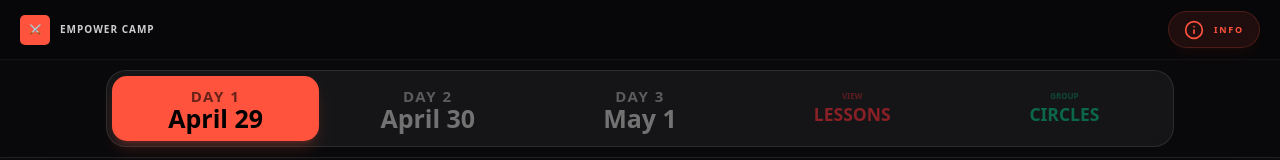
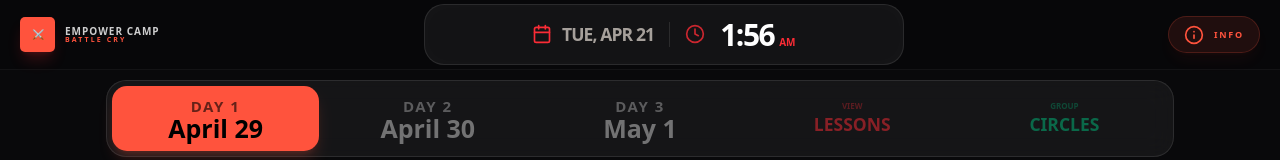
Before and after one commit to nethisip/Empower-Camp, a React (Vite) app: page / in a window 1280 px wide. Shown: the top 160 px of the page. Built offline with nearby package versions, Linux system fonts and the light colour scheme.

Commit message:
feat: Add auto-scroll to current time and date
Introduces functionality to automatically scroll the schedule to the current day and time. Includes a real-time clock display and a helper function to format dates and times.

```diff
--- a/src/App.tsx
+++ b/src/App.tsx
@@ -1788,6 +1788,61 @@ export default function App() {
   const [showInfo, setShowInfo] = useState(false);
   const [fontSize, setFontSize] = useState<'sm' | 'base' | 'lg' | 'xl' | '2xl' | '3xl'>('xl');
   const [filter, setFilter] = useState<'ALL' | 'LESSON' | 'CIRCLE'>('ALL');
+  const [currentTime, setCurrentTime] = useState(new Date());
+
+  const jumpToSchedule = () => {
+    const today = new Date();
+    const currentMonth = today.toLocaleString('default', { month: 'long' });
+    const currentDayNum = today.getDate();
+    const todayString = `${currentMonth} ${currentDayNum}`;
+
+    const matchingDay = data.find(d => d.date === todayString);
+    if (matchingDay) {
+      setActiveDayId(matchingDay.id);
+    } else {
+      setActiveDayId('day1');
+    }
+    setFilter('ALL');
+
+    setTimeout(() => {
+      const target = document.getElementById('schedule-section');
+      if (target) {
+        const offset = 100;
+        const bodyRect = document.body.getBoundingClientRect().top;
+        const elementRect = target.getBoundingClientRect().top;
+        const elementPosition = elementRect - bodyRect;
+        const offsetPosition = elementPosition - offset;
+
+        window.scrollTo({
+          top: offsetPosition,
+          behavior: 'smooth'
+        });
+      }
+    }, 100);
+  };
+
+  useEffect(() => {
+    const timer = setInterval(() => {
+      setCurrentTime(new Date());
+    }, 1000);
+    return () => clearInterval(timer);
+  }, []);
+
+  const formatTime = (date: Date) => {
+    return date.toLocaleTimeString('en-US', {
+      hour: 'numeric',
+      minute: '2-digit',
+      hour12: true,
+    });
+  };
+
+  const formatDate = (date: Date) => {
+    return date.toLocaleDateString('en-US', {
+      weekday: 'short',
+      month: 'short',
+      day: 'numeric',
+    });
+  };
 
   // Background Scroll Effect
   const { scrollY } = useScroll();
@@ -1858,15 +1913,42 @@ export default function App() {
       <nav className="sticky top-0 z-50 backdrop-blur-md bg-[#0a0a0c]/95 border-b border-white/10 shadow-2xl">
         <div className="max-w-7xl mx-auto">
           {/* Header row */}
-          <div className="px-4 h-12 flex items-center justify-between border-b border-white/5 bg-black/20">
-            <div className="flex items-center gap-2">
-              <div className="w-6 h-6 rounded bg-[#ff533d] flex items-center justify-center">
+          <div className="px-4 h-14 flex items-center justify-between border-b border-white/5 bg-black/20 gap-4">
+            <div className="flex items-center gap-2 shrink-0">
+              <div className="w-7 h-7 rounded bg-[#ff533d] flex items-center justify-center shadow-lg shadow-red-500/20">
                 <span className="font-black text-black text-[10px]">⚔</span>
               </div>
-              <h1 className="text-[10px] font-black tracking-widest uppercase truncate text-white/80">Empower Camp</h1>
+              <div className="flex flex-col leading-none">
+                <h1 className="text-[10px] font-black tracking-widest uppercase text-white/80">Empower Camp</h1>
+                <p className="text-[7px] font-bold text-[#ff533d] uppercase tracking-[0.3em]">Battle Cry</p>
+              </div>
             </div>
 
-            <div className="flex items-center gap-2 sm:gap-4">
+            <button
+              onClick={jumpToSchedule}
+              className="flex-1 max-w-sm flex items-center justify-center gap-2 px-4 py-2 bg-white/5 rounded-2xl border border-white/10 shadow-[inset_0_0_20px_rgba(255,255,255,0.02)] group hover:border-red-500/50 hover:bg-red-500/5 transition-all duration-300"
+            >
+              <div className="hidden sm:flex items-center gap-2 pr-3 border-r border-white/10">
+                <Calendar className="w-4 h-4 text-red-500 group-hover:scale-110 transition-transform" />
+                <span className="text-sm font-black text-stone-400 uppercase tracking-tighter whitespace-nowrap">
+                  {formatDate(currentTime)}
+                </span>
+              </div>
+
+              <div className="flex items-center gap-3 pl-1">
+                <Clock className="w-4 h-4 text-red-500 animate-pulse" />
+                <div className="flex items-baseline gap-1">
+                  <span className="text-xl sm:text-2xl font-black text-white uppercase tracking-tighter tabular-nums">
+                    {formatTime(currentTime).split(' ')[0]}
+                  </span>
+                  <span className="text-[10px] font-black text-red-500 uppercase">
+                    {formatTime(currentTime).split(' ')[1]}
+                  </span>
+                </div>
+              </div>
+            </button>
+
+            <div className="flex items-center gap-2 shrink-0">
               <button
                 onClick={() => setShowInfo(true)}
                 className="flex items-center gap-2 px-3 py-1.5 bg-[#ff533d]/10 border border-[#ff533d]/20 rounded-full text-[#ff533d] hover:bg-[#ff533d] hover:text-white transition-all shadow-lg shadow-[#ff533d]/5 group"
@@ -1984,7 +2066,7 @@ export default function App() {
         </header>
 
         {/* Schedule List */}
-        <section className="space-y-6">
+        <section id="schedule-section" className="space-y-6 scroll-mt-24">
           <div className="pt-4 border-b border-white/5 pb-6">
             <div className="flex flex-col gap-1">
               <h3 className="text-xl sm:text-2xl font-black tracking-tight uppercase flex flex-wrap items-center gap-2 sm:gap-3">
```
